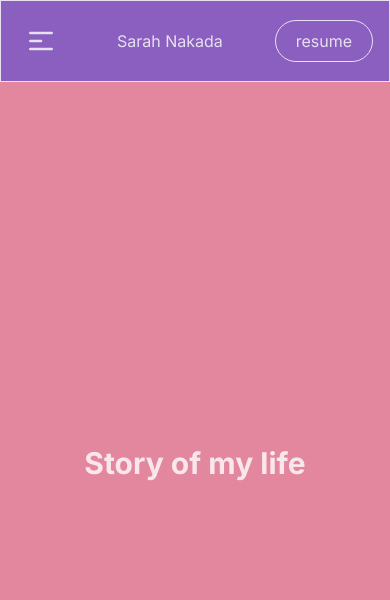
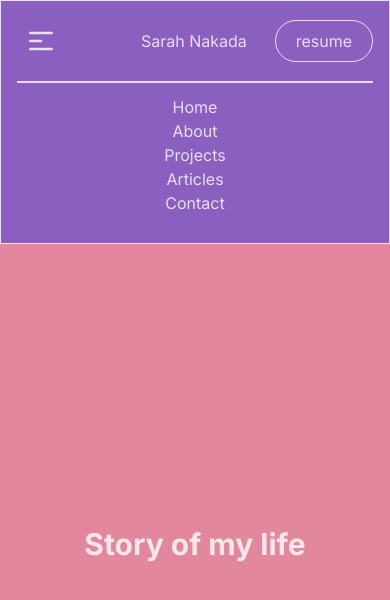
Before and after one commit to florescente/portfolio, a Next.js app: page / in a window 390 px wide. Both pictures are taken after a click on the button 41 px from the left and 41 px from the top of the page. Shown: the top 600 px of the page. Built offline with nearby package versions, Linux system fonts and the light colour scheme.

Commit message:
feat: burguer menu

```diff
--- a/components/header.tsx
+++ b/components/header.tsx
@@ -3,13 +3,22 @@
 import React from 'react'
 import Link from 'next/link'
 
-function header(): React.JSX.Element {
+function Header(): React.JSX.Element {
+  const [istoggled, toggle] = React.useState(false)
   return (
-    <nav className="bg-amethyst border border-white flex justify-center">
+    <nav
+      className="bg-amethyst border border-white flex justify-center"
+      onMouseLeave={() => {
+        toggle(false)
+      }}
+    >
       <div className="flex flex-wrap items-center justify-between w-full max-w-screen-xl p-4">
         <button
           type="button"
-          className="flex md:hidden p-2 rounded-lg hover:bg-finn"
+          className="flex md:hidden p-2 rounded-lg hover:bg-finn mr-12"
+          onClick={() => {
+            toggle(!istoggled)
+          }}
         >
           <svg
             className="h-8 w-8 text-red-500"
@@ -26,8 +35,14 @@ function header(): React.JSX.Element {
           </svg>
         </button>
         <div>Sarah Nakada</div>
-        <div className="hidden md:block md:w-auto">
-          <ul className="flex flex-row justify-center gap-x-6 items-center p-3">
+        <div
+          className={
+            istoggled
+              ? 'block w-full border-t-2 mt-4 order-last md:block md:w-auto md:border-none md:mt-0'
+              : 'hidden md:block md:w-auto'
+          }
+        >
+          <ul className="flex flex-col md:flex-row justify-center gap-x-6 items-center p-3">
             <li>
               <Link href="/" className="p-3">
                 Home
@@ -63,4 +78,4 @@ function header(): React.JSX.Element {
   )
 }
 
-export default header
+export default Header
```
